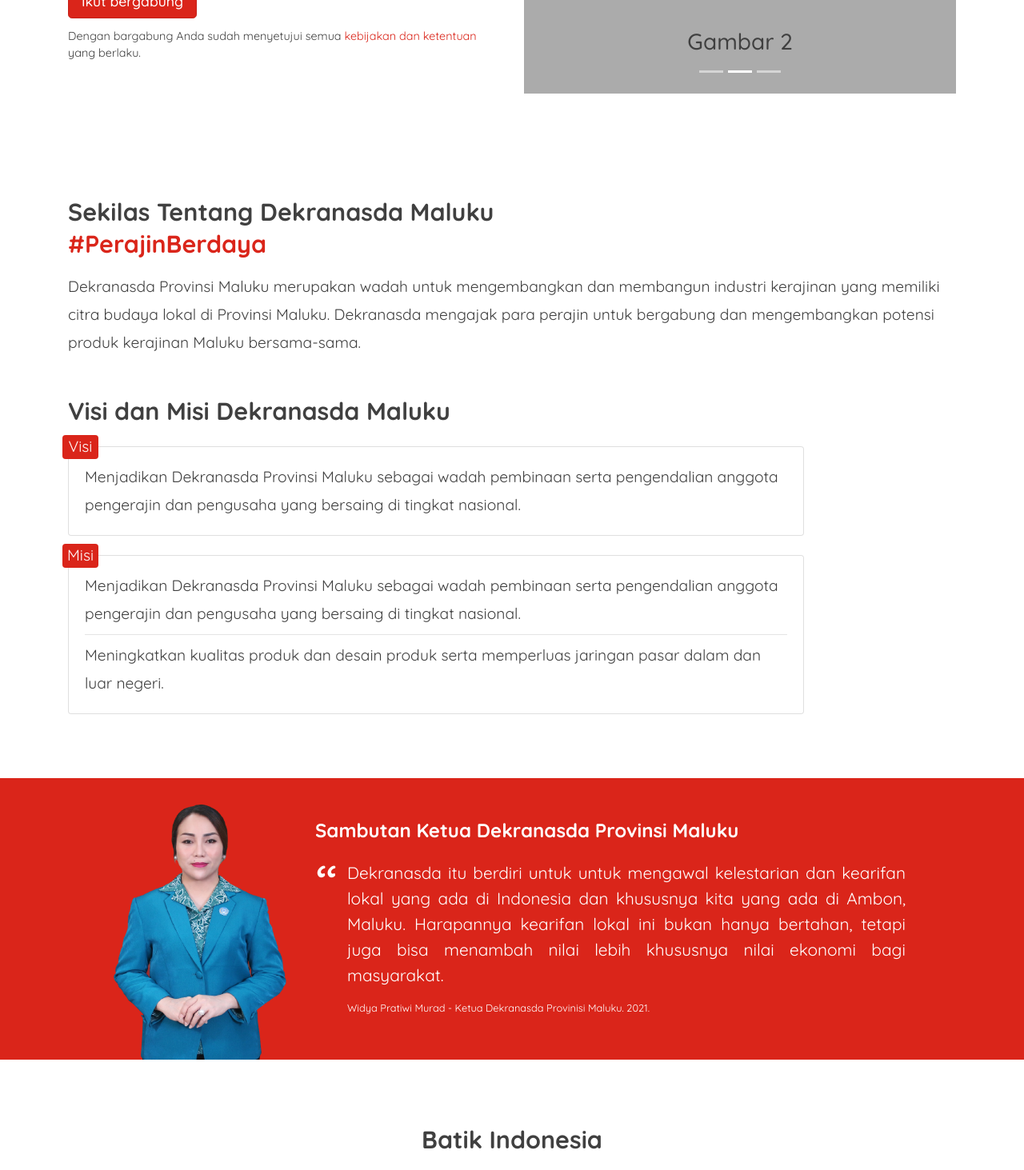
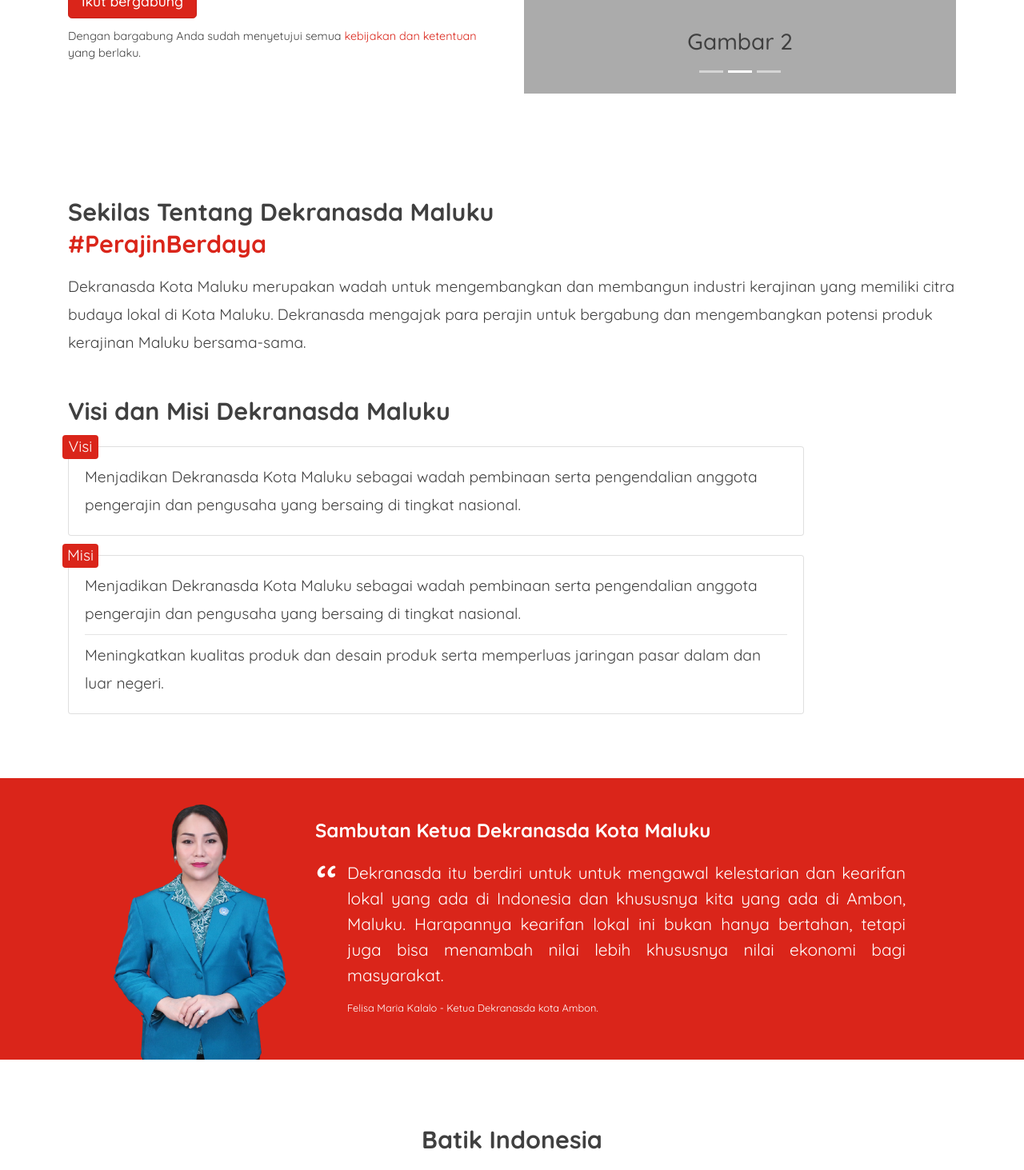
Before and after one commit to diskominfo-ambon/dekranasda, a Vue app: page / in a window 1280 px wide. Shown: the part 340-1803 px from the top of the page at 80% size. Built offline with nearby package versions, Linux system fonts and the light colour scheme; no server answers.

Commit message:
fix: nama ibu walikota

```diff
--- a/src/pages/home.vue
+++ b/src/pages/home.vue
@@ -45,7 +45,7 @@
             </span>
           </h1>
           <p>
-            Dekranasda Provinsi Maluku merupakan wadah untuk mengembangkan dan membangun industri kerajinan yang memiliki citra budaya lokal di Provinsi Maluku. Dekranasda mengajak para perajin untuk bergabung dan mengembangkan potensi produk kerajinan Maluku bersama-sama.
+            Dekranasda Kota Maluku merupakan wadah untuk mengembangkan dan membangun industri kerajinan yang memiliki citra budaya lokal di Kota Maluku. Dekranasda mengajak para perajin untuk bergabung dan mengembangkan potensi produk kerajinan Maluku bersama-sama.
           </p>
         </b-col>
       </b-row>
@@ -55,7 +55,7 @@
           <b-card>
             <p class="label-box">Visi</p>
             <p>
-              Menjadikan Dekranasda Provinsi Maluku sebagai wadah pembinaan serta pengendalian anggota pengerajin dan pengusaha yang bersaing di tingkat nasional.
+              Menjadikan Dekranasda Kota Maluku sebagai wadah pembinaan serta pengendalian anggota pengerajin dan pengusaha yang bersaing di tingkat nasional.
             </p>
           </b-card>
         </b-col>
@@ -65,7 +65,7 @@
           <b-card>
             <p class="label-box">Misi</p>
             <p>
-              Menjadikan Dekranasda Provinsi Maluku sebagai wadah pembinaan serta pengendalian anggota pengerajin dan pengusaha yang bersaing di tingkat nasional.
+              Menjadikan Dekranasda Kota Maluku sebagai wadah pembinaan serta pengendalian anggota pengerajin dan pengusaha yang bersaing di tingkat nasional.
             </p>
             <hr/>
             <p>
@@ -84,12 +84,12 @@
       <b-row>
         <b-col cols="3"><img :src="require('~@/assets/img/ibu-walikota.png')" alt="Gubernur Maluku"/></b-col>
         <b-col md="12" lg="8">
-          <h1 class="gubernur__qoute-title">Sambutan Ketua Dekranasda  Provinsi Maluku</h1>
+          <h1 class="gubernur__qoute-title">Sambutan Ketua Dekranasda Kota Maluku</h1>
           <div class="gubernur__qoute-content">
             <blockquote>
               Dekranasda itu berdiri untuk untuk mengawal kelestarian dan kearifan lokal yang ada di Indonesia dan khususnya kita yang ada di Ambon, Maluku. Harapannya kearifan lokal ini bukan hanya bertahan, tetapi juga bisa menambah nilai lebih khususnya nilai ekonomi bagi masyarakat.
             </blockquote>
-            <span>Widya Pratiwi Murad - Ketua Dekranasda Provinisi Maluku. 2021.</span>
+            <span>Felisa Maria Kalalo - Ketua Dekranasda kota Ambon.</span>
           </div>
         </b-col>
       </b-row>
```
